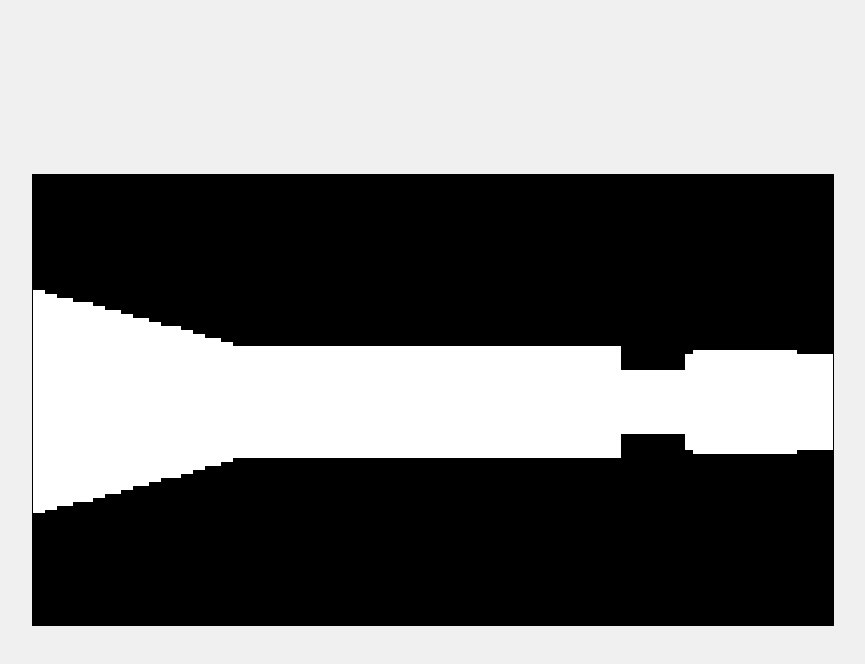
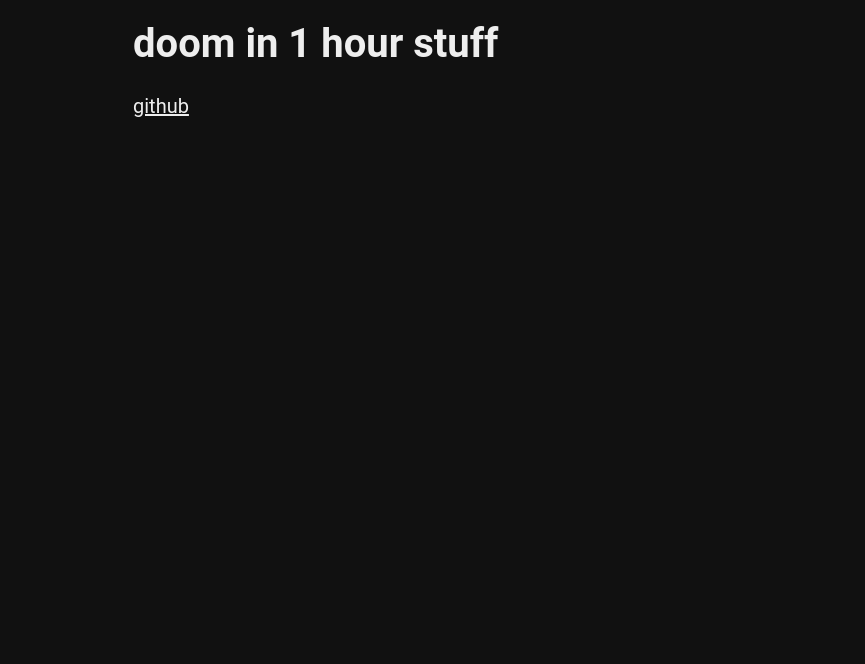
Before and after one commit to B44ken/doom, a plain HTML site: page index.html in a window 1280 px wide. Shown: the whole page, without its empty margins (207-1072 px from the left). Drawn offline with nearby package versions, Linux system fonts and the light colour scheme; animation ran at ten frames a second.

Commit message:
quick push

```diff
--- a/canvas.js
+++ /dev/null
@@ -1,44 +0,0 @@
-export default class Canvas {
-    constructor(canvas, width, height) {
-        this.renders = []
-
-        this.canvas = canvas;
-        this.context = canvas.getContext('2d');
-
-        this.setupGrid(width, height);
-    }
-
-    set(x, y, color) {
-        if (this.grid[y] === undefined || this.grid[y][x] === undefined)
-            return
-        this.grid[y][x] = color
-    }
-
-    setupGrid(width, height) {
-        this.canvas.width = width
-        this.canvas.height = height
-        this.grid = Array(height).fill(0).map(() => Array(width).fill('#fff'))
-    }
-
-    drawGrid() {
-        this.context.clearRect(0, 0, this.canvas.width, this.canvas.height)
-        this.context.beginPath()
-        for (const y in this.grid) {
-            for (const x in this.grid[y]) {
-                this.context.fillStyle = this.grid[y][x]
-                this.context.fillRect(x, y, 1, 1)
-            }
-        }
-        this.context.fill();
-        this.renders.push(Date.now())
-    }
-
-    drawLoop(render) {
-        console.debug('drawLoop')
-        render()
-        this.drawGrid()
-        setTimeout(() =>
-            requestAnimationFrame(() => this.drawLoop(render))
-        , 15)
-    }
-}
--- /dev/null
+++ b/demo/index.html
@@ -0,0 +1,32 @@
+<!DOCTYPE html>
+<html lang="en">
+<head>
+    <meta charset="UTF-8">
+    <meta name="viewport" content="width=device-width, initial-scale=1.0">
+    <title>gloom</title>
+    <style>
+        body, html {
+            margin: 0;
+            padding: 0;
+            width: 100%;
+            height: 100%;
+            display: flex;
+            justify-content: center;
+            align-items: center;
+            background-color: #f0f0f0;
+        }
+        canvas {
+            border: 1px solid #000;
+            width: 1200px;
+            max-width: 95%;
+            max-height: 95%;
+            aspect-ratio: 16 / 9;
+            image-rendering: pixelated;
+        }
+    </style>
+</head>
+<body>
+    <canvas id="gameCanvas"></canvas>
+    <script src="main.js" defer type="module"></script>
+</body>
+</html>
--- a/index.html
+++ b/index.html
@@ -1,32 +1,39 @@
-<!DOCTYPE html>
-<html lang="en">
 <head>
-    <meta charset="UTF-8">
-    <meta name="viewport" content="width=device-width, initial-scale=1.0">
-    <title>gloom</title>
-    <style>
-        body, html {
-            margin: 0;
-            padding: 0;
-            width: 100%;
-            height: 100%;
-            display: flex;
-            justify-content: center;
-            align-items: center;
-            background-color: #f0f0f0;
-        }
-        canvas {
-            border: 1px solid #000;
-            width: 800px;
-            max-width: 95%;
-            max-height: 95%;
-            aspect-ratio: 16 / 9;
-            image-rendering: pixelated;
-        }
-    </style>
+	<script src='https://cdn.jsdelivr.net/npm/marked/marked.min.js'></script>
+	<style>
+		body {
+			width: 600px;
+			max-width: calc(100vw - 80px);
+			margin: 20px auto;
+			font: 20px roboto, sans-serif;
+			background: #111;
+			color: #eee;
+			@media (orientation: portrait) {
+				font-size: 30px;
+				width: 100vw;
+			}
+		}
+
+		pre, a {
+			color: inherit;
+			font: inherit;
+		}
+
+		code {
+			border: 1px solid #ccc;
+			border-radius: 4px;
+			padding: 0 2px;
+		}
+
+		details:not(.show), #hide {
+			display: none;
+		}
+
+	</style>
 </head>
+
 <body>
-    <canvas id="gameCanvas"></canvas>
-    <script src="main.js" defer type="module"></script>
+	<h1> doom in 1 hour stuff </h1>
+
+    <a href="https://github.com/b44ken/gloom">github</a>
 </body>
-</html>
--- a/main.js
+++ /dev/null
@@ -1,71 +0,0 @@
-import Canvas from "./canvas.js"
-import Grid from "./grid.js"
-import Point from "./point.js"
-import Keyboard from "./input.js"
-
-const canvasWidth = 200
-const canvasHeight = Math.round(canvasWidth * 9 / 16)
-const canvas = new Canvas(document.querySelector('canvas'), canvasWidth, canvasHeight)
-const keysDown = new Keyboard()
-const player = new Point(3, 3, 0)
-const map = Grid.fromString(`
-@@@@@@@@@@@@@@@@@
-@          @    @
-@          @    @
-@          @    @
-@          @@  @@
-@               @
-@   @@     @    @
-@   @@@    @    @
-@   @@     @    @
-@          @    @
-@@@@@@@@@@@@@@@@@
-`.trim())
-
-setInterval(() => {
-    const step = (dist) => {
-        player.advance(dist)
-        if (map.get(player.x, player.y) != ' ')
-            player.advance(-dist)
-    }
-    if (keysDown.pressed('w'))
-        step(0.05)
-    if (keysDown.pressed('s'))
-        step(-0.05)
-    if (keysDown.pressed('a'))
-        player.angle -= 0.02
-    if (keysDown.pressed('d'))
-        player.angle += 0.02
-}, 10)
-
-const getAngle = (x, width, FOV = Math.PI / 3) =>
-    player.angle - FOV / 2 + x * FOV / width
-
-const wallDistance = (player, angle) => {
-    const ray = new Point(player.x, player.y, angle)
-    while (ray.distance(player) < 15) {
-        ray.advance(0.1)
-        if (map.get(ray.x, ray.y) != ' ')
-            return ray.distance(player)
-    }
-    return Infinity
-}
-
-const render = () => {
-    for (let x = 0; x < canvasWidth; x++) {
-        const angle = getAngle(x, canvasWidth)
-        const height = canvasHeight / wallDistance(player, angle)
-
-        const heightMin = canvasHeight * .5 - height
-        const heightMax = canvasHeight * .5 + height
-
-        for (let y = 0; y < canvasHeight; y++) {
-            if (y < heightMin || y > heightMax)
-                canvas.set(x, y, 'black')
-            else
-                canvas.set(x, y, 'white')
-        }
-    }
-}
-
-canvas.drawLoop(render)
```
Also changed, not shown: demo/canvas.js (added, +32 -0 lines), demo/main.js (added, +91 -0 lines), demo/camera.js (renamed from camera.js), demo/grid.js (renamed from grid.js), demo/input.js (renamed from input.js), demo/point.js (renamed from point.js), 1 other file.
